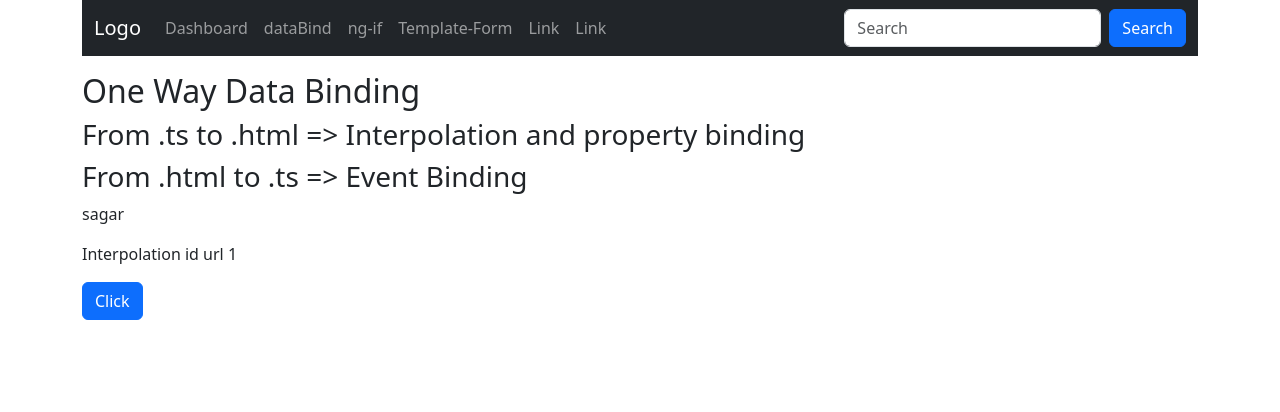
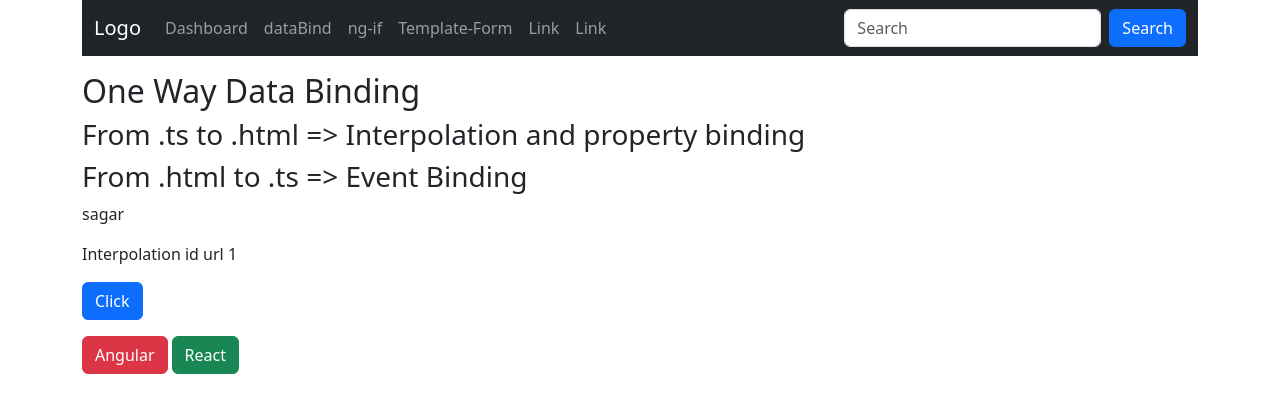
Before and after one commit to sagarmasal12/batch-target, an Angular app: page /dataBind/1 in a window 1280 px wide. Shown: the top 412 px of the page. Built offline with nearby package versions, Linux system fonts and the light colour scheme.

Commit message:
databind topic

```diff
--- a/src/app/pages/data-binding/data-binding.component.html
+++ b/src/app/pages/data-binding/data-binding.component.html
@@ -12,5 +12,12 @@
         <div>
             <div class="btn btn-primary" (click)="getClick()">Click</div>
         </div>
+        <div class="col-4 mt-3">
+            <div class="btn btn-danger me-1" (click)="showMsg('Angular')">Angular</div>
+
+            <div class="btn btn-success" (click)="showMsg('React')">React</div>
+
+        </div>
+
     </div>
 </div>
--- a/src/app/pages/data-binding/data-binding.component.ts
+++ b/src/app/pages/data-binding/data-binding.component.ts
@@ -34,5 +34,8 @@ export class DataBindingComponent  {
   getClick(){
     console.log('button clicked')
   }
+  showMsg(message:string){
+    alert(message)
+  }
 
 }
```
